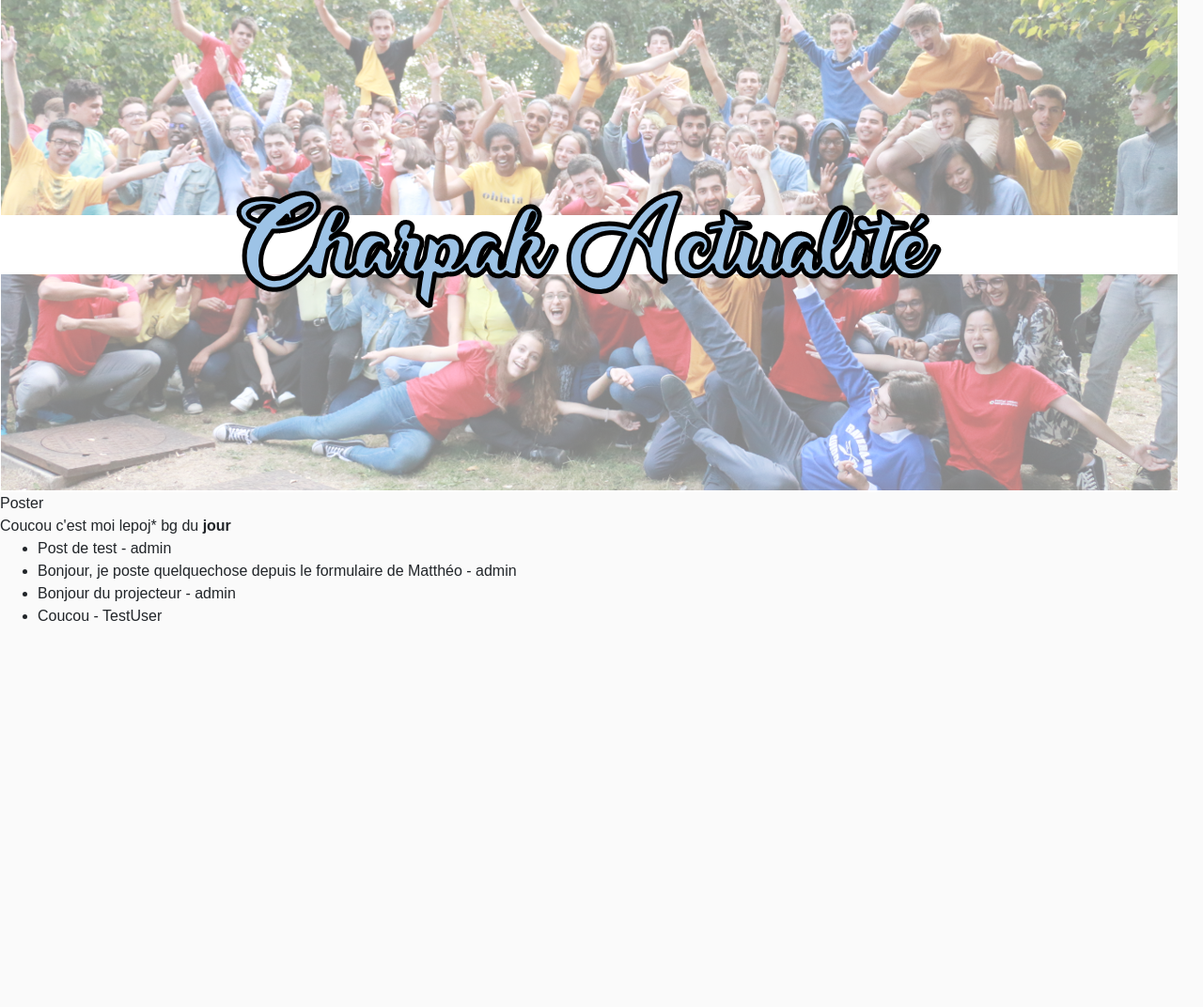
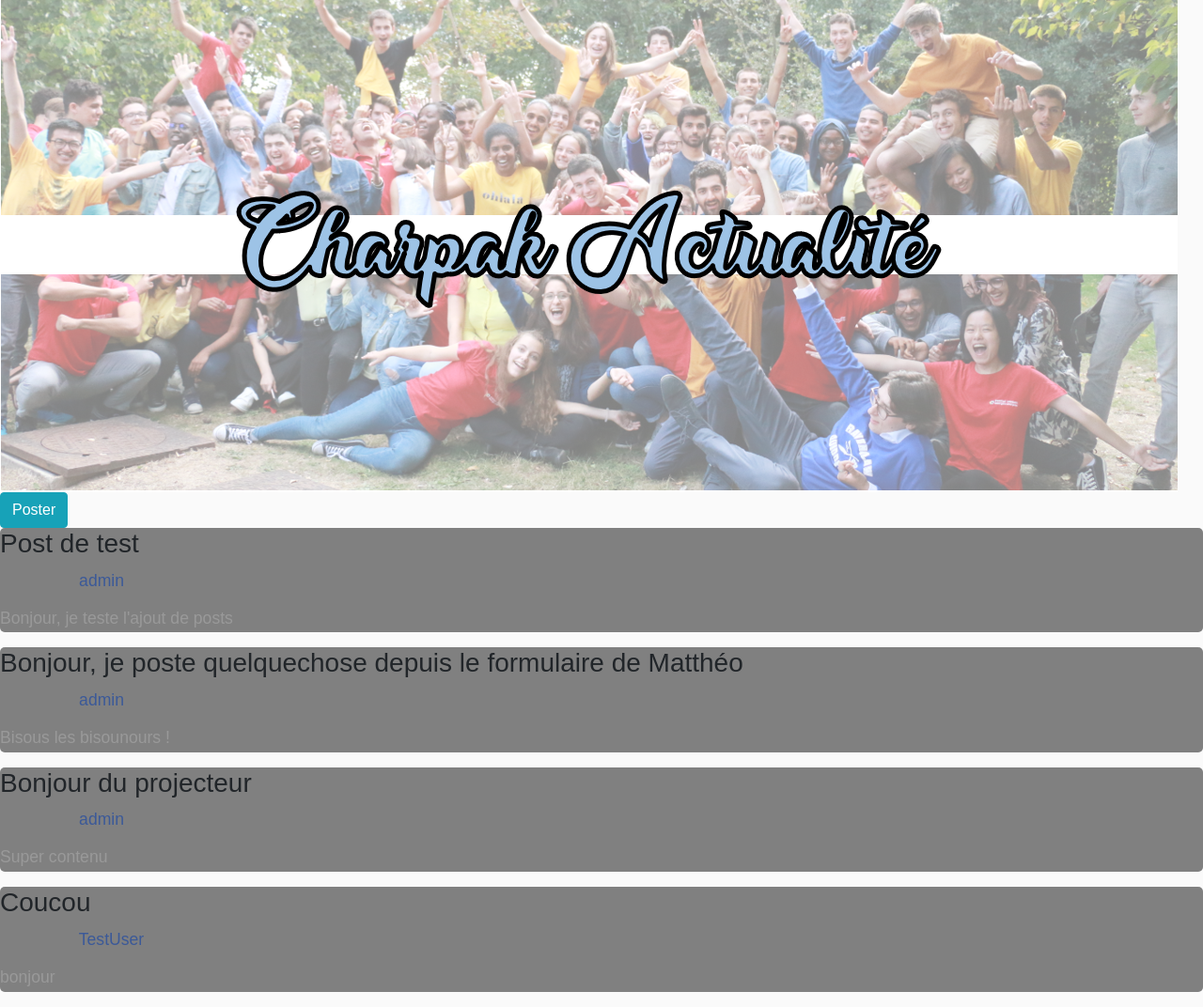
Before and after one commit to L3Villebon2018/projetInfo, a Django app: page /fil_actu in a window 1280 px wide. Shown: the part 801-1873 px from the top of the page at 94% size. Before the commit the page ends 1462 px from the top, so only its background shows below. Run offline with Django 3.2, Linux system fonts and the light colour scheme; data comes from the database, SQL or seed files in the repository; some libraries are stand-ins or nearby versions.

Commit message:
Ajout cadre pour les posts | Fil Actu

```diff
--- a/ProjetInfoL3/ProjetInfoL3/static/css/fil_actu_css.css
+++ b/ProjetInfoL3/ProjetInfoL3/static/css/fil_actu_css.css
@@ -1,19 +1,37 @@
-.button-link {
-    height:60px;
-    padding: 10px 15px;
-    background: #4479BA;
-    color: #FFF;
-    -webkit-border-radius: 4px;
-    -moz-border-radius: 4px;
-    border-radius: 4px;
-    border: solid 1px #20538D;
-    text-shadow: 0 -1px 0 rgba(0, 0, 0, 0.4);
-    -webkit-box-shadow: inset 0 1px 0 rgba(255, 255, 255, 0.4), 0 1px 1px rgba(0, 0, 0, 0.2);
-    -moz-box-shadow: inset 0 1px 0 rgba(255, 255, 255, 0.4), 0 1px 1px rgba(0, 0, 0, 0.2);
-    box-shadow: inset 0 1px 0 rgba(255, 255, 255, 0.4), 0 1px 1px rgba(0, 0, 0, 0.2);
+/* Pour un post*/
+
+/* Typographie*/
+
+
+h3{
+    font-size: 16px;
+    font-weight:bold;
+    line-height: 1.1em;
+    margin-bottom:5px;
 }
-.button-link:hover {
-    background: #356094;
-    border: solid 1px #2A4E77;
-    text-decoration: none;
+
+#text{
+    color: #3B5998;
 }
+#postInfo{
+    display:block; /* Spans are inline element so needs to be changed to block in order for the margin to work */
+    color:#808080;
+    margin-top:5px;
+    margin-bottom:10px;
+}
+p{
+    font-size: 12px;
+    line-height: 1.5em;
+    margin-bottom:18px;
+}
+
+
+/*-----------------------------------------------------------------------------------*/
+/*  Tabs
+/*-----------------------------------------------------------------------------------*/
+
+.tab_container {
+    border-radius: 5px;
+    background-color: grey;
+    border-color: #6d7fcc;
+}
--- a/ProjetInfoL3/templates/fil_actu/base_fil_actu.html
+++ b/ProjetInfoL3/templates/fil_actu/base_fil_actu.html
@@ -3,7 +3,7 @@
 {% load static %}
 
 {% block head %}
-    <link type="text/css" href="{% static 'css/fil_actu_css.css' %}" />
+    <link rel="stylesheet" type="text/css" href="{% static 'css/fil_actu_css.css' %}" />
 {% endblock %}
 
 
--- a/ProjetInfoL3/templates/fil_actu/index_fil_actu.html
+++ b/ProjetInfoL3/templates/fil_actu/index_fil_actu.html
@@ -2,14 +2,15 @@
 
 {% block sous_content %}
     <div>
-        <a class="button-link" href="{% url 'fil-actu-nouveau-post' %}" target="_blank">Poster</a>
+        <a class="btn btn-info" href="{% url 'fil-actu-nouveau-post' %}" target="_blank">Poster</a>
     </div>
-
-    Coucou c'est moi lepoj* bg du <b>jour</b>
-
-    <ul>
     {% for post in posts %}
-        <li>{{ post.titre }} - {{ post.auteur.username }}</li>
+            <div class="tab_container">
+                    <div class="post">
+                        <h3>{{ post.titre }}</h3>
+                        <p id="postInfo">poster par<span id="text"> {{ post.auteur.username }}</span></p>
+                        <p>{{ post.contenu}}</p>
+                    </div>
+            </div>
     {% endfor %}
-    </ul>
 {% endblock %}
```
